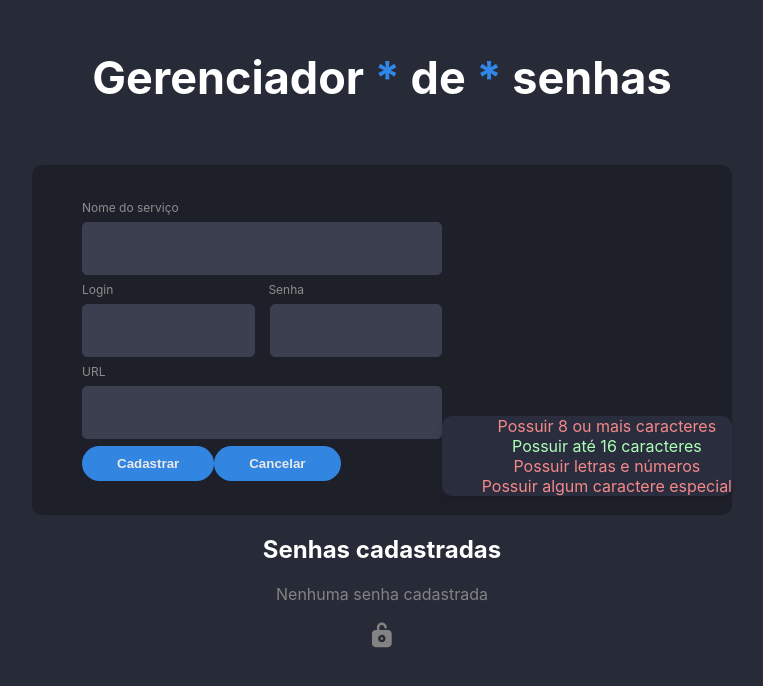
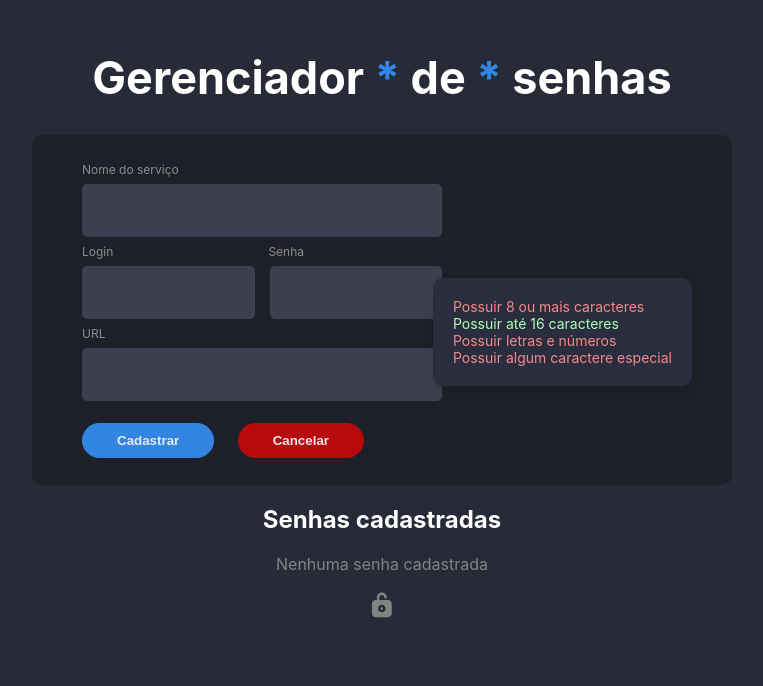
Before and after one commit to alissonooliveiraofc/password-manager, a React (Vite) app: page / in a window 1280 px wide. Both pictures are taken after a click on the button "Cadastrar nova senha". Shown: the top 686 px of the page, without its empty margins (258-1021 px from the left). Built offline with nearby package versions, Linux system fonts and the light colour scheme.

Commit message:
css: quase acabando

```diff
--- a/src/App.css
+++ b/src/App.css
@@ -41,16 +41,16 @@ form {
   height: 350px;
   gap: 7px;
   box-sizing: border-box;
-  margin-top: 30px;
+  /* margin-top:10px; */
 }
 
 input {
-  font-size: 17px;
+  font-size: 15px;
   background-color: #3B3F50;
   color: white;
   border: 1px solid #3B3F50;
   border-radius: 5px;
-  padding: 15px;
+  padding: 11px;
   height: 53px;
   width: 60%;
   box-sizing: border-box;
@@ -90,14 +90,19 @@ label {
 }
 
 .password-check {
+  display: flex;
+  flex-direction: column;
+  align-items: flex-start;
   position: absolute;
-  right: 20px;
-  top: 50%;
-  transform: translateY(-70px);
+  right: 60px;
+  top: 33%;
+  transform: translateY(-100px);
   transform: translateX(-270px);
   background-color: #2A2D3E;
   border-radius: 10px;
   box-shadow: 0 4px 8px rgba(0, 0, 0, 0.1);
+  padding: 20px;
+  font-size: 14px;
 }
 
 .form-row {
@@ -111,3 +116,32 @@ label {
   justify-content: space-between;
   width: 37%;
 }
+
+.button-grade {
+display: flex;
+justify-content: space-between;
+width: 47%;
+margin-top: 15px;
+}
+
+.cancel {
+  background-color: rgba(255, 0, 0, 0.753);
+}
+
+.cards {
+  background-color: #323544;
+}
+
+.checkbox {
+  width: 15px;
+}
+
+.checkbox-container {
+  display: flex;
+  align-content: center;
+  align-items: center;
+  justify-content: center;
+  gap: 10px;
+  box-sizing: border-box;
+  font-size: 15px;
+}
--- a/src/App.tsx
+++ b/src/App.tsx
@@ -135,8 +135,9 @@ function App() {
         ) : (
           <>
             <div>
-              <label>
+              <label className="checkbox-container">
                 <input
+                  className="checkbox"
                   type="checkbox"
                   checked={ hidePasswords }
                   onChange={ (event) => setHidePasswords(event.target.checked) }
@@ -149,7 +150,7 @@ function App() {
               {passwords.map((password, index) => (
                 password.service
                 && password.login && password.password && password.url && (
-                  <li key={ index }>
+                  <li className="cards" key={ index }>
                     <a href={ `http://${password.url}` } target="_blank" rel="noopener noreferrer">
                       {password.service}
                     </a>
--- a/src/components/Form.tsx
+++ b/src/components/Form.tsx
@@ -103,7 +103,7 @@ function Form({
         >
           Cadastrar
         </button>
-        <button onClick={ () => setShowForm(false) }>Cancelar</button>
+        <button className="cancel" onClick={ () => setShowForm(false) }>Cancelar</button>
       </div>
 
     </form>
```
